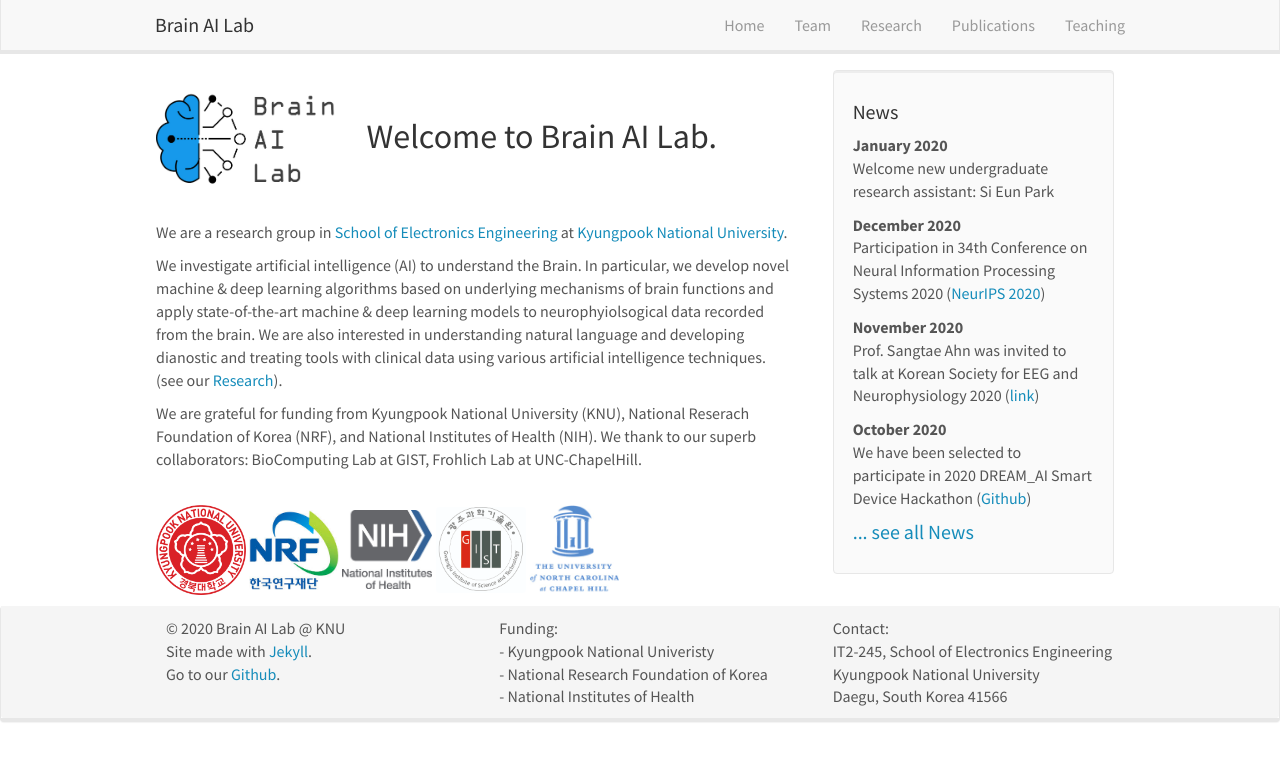
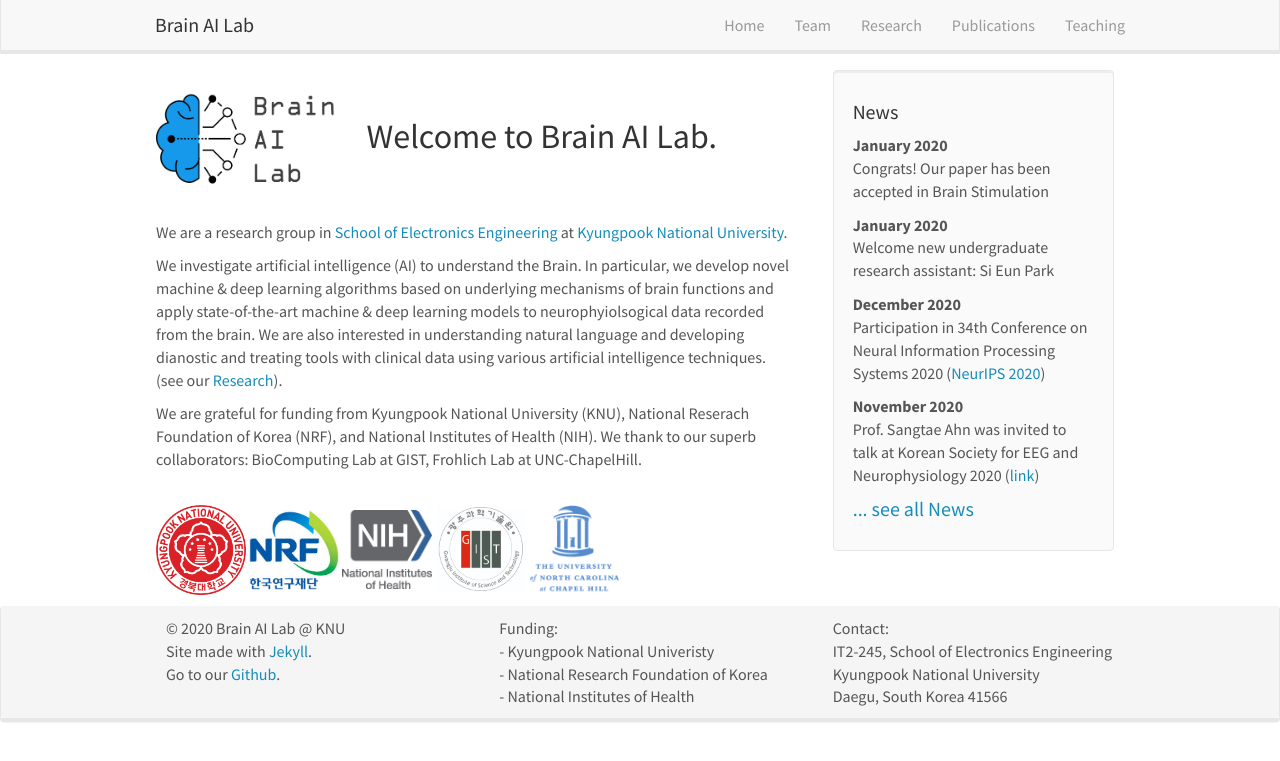
Before and after one commit to KNU-BrainAI/knu-brainai.github.io, a Jekyll site: the page built from _pages/home.md, in a window 1280 px wide. Shown: the top 761 px of the page. Built offline with Jekyll 4.4.1, drawn with Linux system fonts in a browser that asks for light colours; nearby versions of some CDN libraries.

Commit message:
Update news.yml

```diff
--- a/_data/news.yml
+++ b/_data/news.yml
@@ -1,3 +1,7 @@
+- date: January 2020
+  headline: "Congrats! Our paper has been accepted in Brain Stimulation"
+  details: "Title: Pinging the Brain with Transcranial Magnetic Stimulation Reveals Cortical Reactivity in Time and Space"
+
 - date: January 2020
   headline: "Welcome new undergraduate research assistant: Si Eun Park"
 
```
